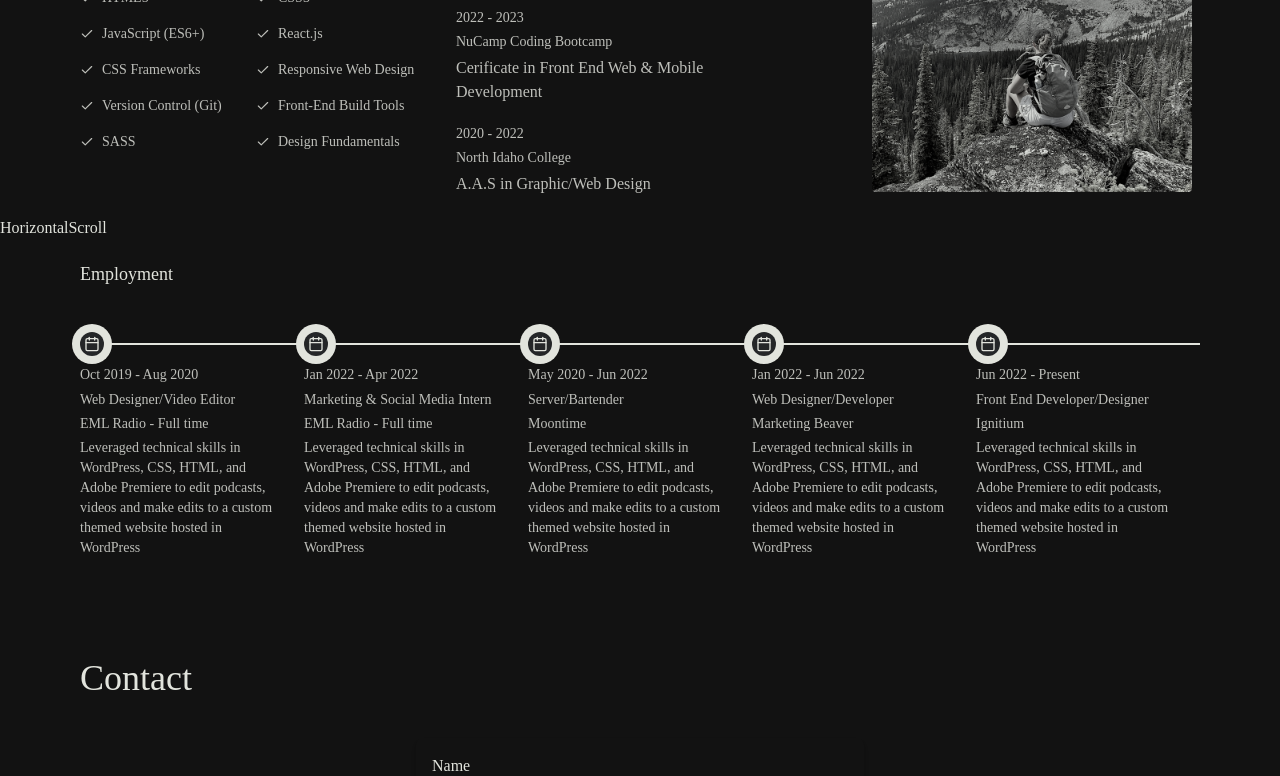
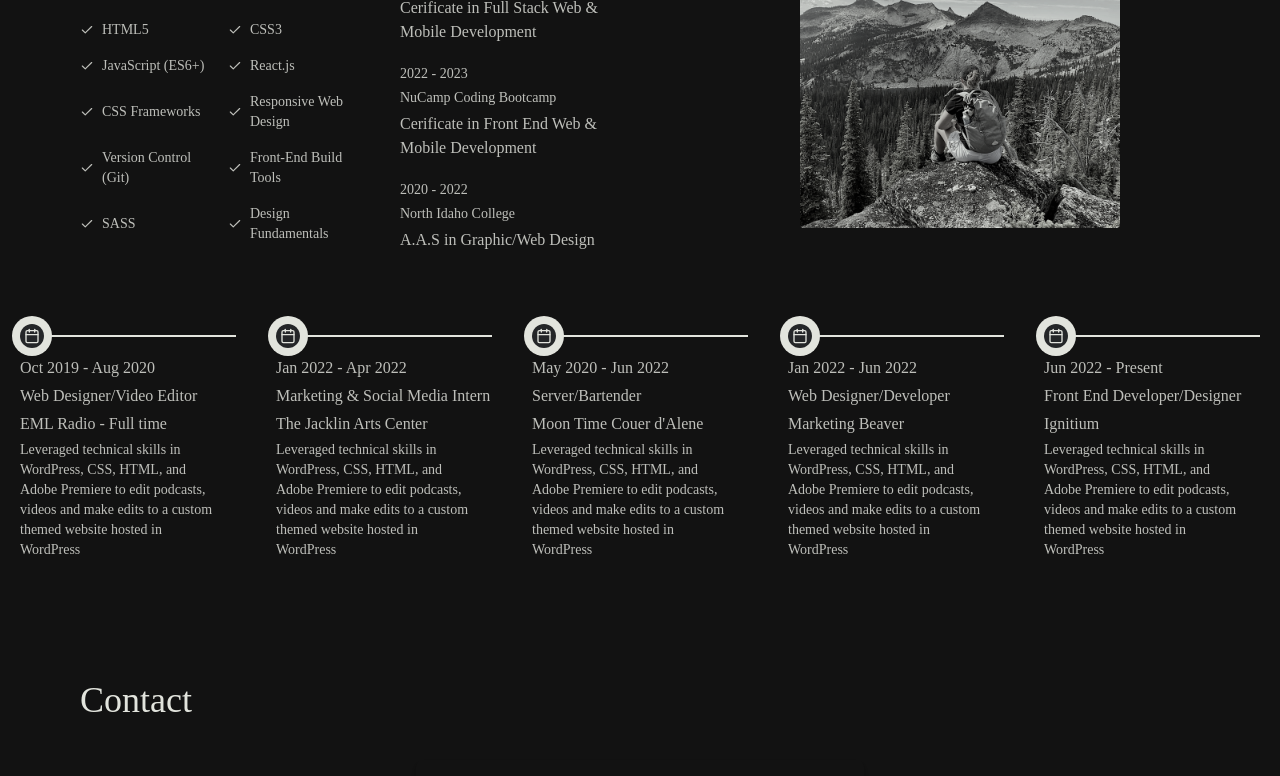
Before and after one commit to Kcounts93/my-portfolio, a React (Create React App) app: page / in a window 1280 px wide. Shown: the part 2209-2985 px from the top of the page. Built offline with nearby package versions, Linux system fonts and the light colour scheme.

Commit message:
experience horizontal scroll about positioning

```diff
--- a/package.json
+++ b/package.json
@@ -12,6 +12,7 @@
     "react-fast-marquee": "^1.6.1",
     "react-icons": "^4.11.0",
     "react-scripts": "5.0.1",
+    "tailwind-scrollbar-hide": "^1.1.7",
     "web-vitals": "^2.1.4"
   },
   "scripts": {
--- a/src/App.js
+++ b/src/App.js
@@ -2,11 +2,10 @@ import Hero from "./components/Hero";
 import Navbar from "./components/Navbar";
 import About from "./components/About";
 import LogoMarquee from "./components/LogoMarquee";
-import Experience from "./components/Experience";
 import Projects from "./components/Projects";
 import Contact from "./components/Contact";
 import Footer from "./components/Footer";
-import HorizontalScroll from "./components/HorizontalScroll";
+import Experience from "./components/Experience";
 
 function App() {
   return (
@@ -16,7 +15,6 @@ function App() {
       <Projects />
       <LogoMarquee />
       <About />
-      <HorizontalScroll />
       <Experience />
       <Contact />
       <Footer />
--- a/src/components/About.jsx
+++ b/src/components/About.jsx
@@ -65,13 +65,13 @@ const About = () => {
       <div className="text-heading-section mb-6">
         <h2 className="text-4xl mb-2 font-medium">About me</h2>
       </div>
-      <div className="flex flex-wrap">
+      <div className="flex flex-wrap flex-col-reverse md:flex-row">
         {/* Left Section */}
         <motion.div
           initial={{ opacity: 0, x: 20 }}
           animate={{ opacity: 1, x: 0 }}
           transition={{ duration: 0.5 }}
-          className="w-full md:w-3/5 mb-6 md:mb-0"
+          className="w-full lg:w-1/2 mb-6 md:mb-0"
         >
           <p className="mb-6 leading-loose font-medium text-darkputty">
             I grew up on the Oregon Coast, filled with memories of going to the
@@ -145,20 +145,24 @@ const About = () => {
         </motion.div>
 
         {/* Right Section */}
-        <div className="w-full md:w-2/5 md:px-10">
+        <div className="w-full lg:w-1/2 hidden lg:flex flex-col justify-center items-center px-10">
+          <div className="">
             <img
-            className="rounded w-40 md:w-80 opacity-90 sm:hidden md:block"
+              className="rounded w-40 md:w-80 opacity-90"
               src={me}
               alt="portfolio me"
             />
+          </div>
+          <div className="w-50">
             <img
-            className="rounded w-40 md:w-80 opacity-90 ml-20 mt-10 sm:hidden md:block"
+              className="rounded w-40 md:w-80 opacity-90 ml-20 mt-10"
               src={hikingImg}
               alt="portfolio me"
             />
           </div>
         </div>
       </div>
+    </div>
   );
 };
 export default About;
--- /dev/null
+++ b/src/components/Backup.jsx
@@ -0,0 +1,89 @@
+import React from "react";
+import { motion, AnimatePresence } from "framer-motion";
+import { FiCalendar } from "react-icons/fi";
+
+const Experience = () => {
+  const experiences = [
+    {
+      title: "Web Designer/Video Editor",
+      company: "EML Radio - Full time",
+      date: "Oct 2019 - Aug 2020",
+      description:
+        "Leveraged technical skills in WordPress, CSS, HTML, and Adobe Premiere to edit podcasts, videos and make edits to a custom themed website hosted in WordPress",
+    },
+    {
+      title: "Marketing & Social Media Intern",
+      company: "EML Radio - Full time",
+      date: "Jan 2022 - Apr 2022",
+      description:
+        "Leveraged technical skills in WordPress, CSS, HTML, and Adobe Premiere to edit podcasts, videos and make edits to a custom themed website hosted in WordPress",
+    },
+    {
+      title: "Server/Bartender",
+      company: "Moontime",
+      date: "May 2020 - Jun 2022",
+      description:
+        "Leveraged technical skills in WordPress, CSS, HTML, and Adobe Premiere to edit podcasts, videos and make edits to a custom themed website hosted in WordPress",
+    },
+    {
+      title: "Web Designer/Developer",
+      company: "Marketing Beaver",
+      date: "Jan 2022 - Jun 2022",
+      description:
+        "Leveraged technical skills in WordPress, CSS, HTML, and Adobe Premiere to edit podcasts, videos and make edits to a custom themed website hosted in WordPress",
+    },
+    {
+      title: "Front End Developer/Designer",
+      company: "Ignitium",
+      date: "Jun 2022 - Present",
+      description:
+        "Leveraged technical skills in WordPress, CSS, HTML, and Adobe Premiere to edit podcasts, videos and make edits to a custom themed website hosted in WordPress",
+    },
+  ];
+
+  return (
+    <div name="experience" className="w-full px-5 lg:px-20 mb-5">
+      {/* timeline */}
+      <h3 className="sm:mt-5 text-lg font-medium mb-3">Employment</h3>
+      <div className="timeline-container flex justify-center align-top">
+        <ol className="items-start mt-3 sm:flex sm:flex-wrap md:flex-wrap lg:flex-nowrap">
+          <AnimatePresence>
+            {experiences.map((experience, index) => (
+              <motion.li
+                key={index}
+                initial={{ opacity: 0, x: -30 }}
+                animate={{ opacity: 1, x: 0 }}
+                exit={{ opacity: 0, x: -30 }}
+                transition={{ duration: 0.5 }}
+                className="relative mx-0 px-0 mb-6 sm:mb-0 sm:mt-5"
+              >
+                <div className="flex items-center">
+                  <div className="flex items-center justify-center w-6 h-6 bg-charcoal rounded-full ring-0 ring-putty dark:bg-charcoal sm:ring-8 dark:ring-charcoal shrink-0">
+                    <FiCalendar className="text-putty" />
+                  </div>
+                  <div className="hidden sm:flex w-full bg-putty h-0.5 dark:bg-charcoal"></div>
+                </div>
+                <div className="mt-3 mr-5">
+                  <time className="block mb-2 text-sm font-medium leading-none text-darkputty">
+                    {experience.date}
+                  </time>
+                  <h3 className="text-sm font-medium text-darkputty">
+                    {experience.title}
+                  </h3>
+                  <h3 className="text-sm font-medium my-1 text-darkputty">
+                    {experience.company}
+                  </h3>
+                  <p className="font-medium text-sm text-darkputty">
+                    {experience.description}
+                  </p>
+                </div>
+              </motion.li>
+            ))}
+          </AnimatePresence>
+        </ol>
+      </div>
+    </div>
+  );
+};
+
+export default Experience;
--- a/src/components/Experience.jsx
+++ b/src/components/Experience.jsx
@@ -1,6 +1,5 @@
-import React from "react";
-import { motion, AnimatePresence } from "framer-motion";
-import { FiCalendar } from "react-icons/fi";
+import React, { useRef, useEffect } from "react";
+import { FiCalendar, FiChevronLeft, FiChevronRight } from "react-icons/fi";
 
 const Experience = () => {
   const experiences = [
@@ -13,14 +12,14 @@ const Experience = () => {
     },
     {
       title: "Marketing & Social Media Intern",
-      company: "EML Radio - Full time",
+      company: "The Jacklin Arts Center",
       date: "Jan 2022 - Apr 2022",
       description:
         "Leveraged technical skills in WordPress, CSS, HTML, and Adobe Premiere to edit podcasts, videos and make edits to a custom themed website hosted in WordPress",
     },
     {
       title: "Server/Bartender",
-      company: "Moontime",
+      company: "Moon Time Couer d'Alene",
       date: "May 2020 - Jun 2022",
       description:
         "Leveraged technical skills in WordPress, CSS, HTML, and Adobe Premiere to edit podcasts, videos and make edits to a custom themed website hosted in WordPress",
@@ -41,47 +40,85 @@ const Experience = () => {
     },
   ];
 
+  const sliderRef = useRef(null);
+  const scrollAmount = 350; // Adjust the scroll amount as needed
+
+  const handleSlide = (direction) => {
+    const slider = sliderRef.current;
+    const startScrollLeft = slider.scrollLeft;
+    const targetScrollLeft =
+      direction === "left"
+        ? startScrollLeft - scrollAmount
+        : startScrollLeft + scrollAmount;
+    const duration = 500; // Adjust the duration as needed
+    const startTime = performance.now();
+
+    function step(currentTime) {
+      const progress = (currentTime - startTime) / duration;
+      if (progress < 1) {
+        const newScrollLeft =
+          startScrollLeft + (targetScrollLeft - startScrollLeft) * progress;
+        slider.scrollLeft = newScrollLeft;
+        requestAnimationFrame(step);
+      } else {
+        slider.scrollLeft = targetScrollLeft;
+      }
+    }
+
+    requestAnimationFrame(step);
+  };
+
+  useEffect(() => {
+    // Set the initial scroll position when the component mounts
+    const initialScrollPosition = 700; // Adjust this value as needed
+    const slider = sliderRef.current;
+    slider.scrollLeft = initialScrollPosition;
+  }, []);
+
   return (
-    <div name="experience" className="w-full px-5 lg:px-20 mb-5">
-      {/* timeline */}
-      <h3 className="sm:mt-5 text-lg font-medium mb-3">Employment</h3>
-      <div className="timeline-container flex justify-center align-top">
-        <ol className="items-start mt-3 sm:flex sm:flex-wrap md:flex-wrap lg:flex-nowrap">
-          <AnimatePresence>
+    <div className="relative flex items-center">
+      <FiChevronLeft
+        onClick={() => handleSlide("left")}
+        size={50}
+        className="hover:opacity-60 duration-300 mr-1 block xl:hidden"
+      />
+      <div
+        ref={sliderRef}
+        className="py-5 overflow-x-scroll overflow-hidden flex flex-nowrap scroll-container"
+      >
         {experiences.map((experience, index) => (
-              <motion.li
+          <div
             key={index}
-                initial={{ opacity: 0, x: -30 }}
-                animate={{ opacity: 1, x: 0 }}
-                exit={{ opacity: 0, x: -30 }}
-                transition={{ duration: 0.5 }}
-                className="relative mx-0 px-0 mb-6 sm:mb-0 sm:mt-5"
+            className="inline-block cursor-pointer hover:scale-105 ease-in-out duration-300 w-[350px] p-5"
           >
             <div className="flex items-center">
               <div className="flex items-center justify-center w-6 h-6 bg-charcoal rounded-full ring-0 ring-putty dark:bg-charcoal sm:ring-8 dark:ring-charcoal shrink-0">
                 <FiCalendar className="text-putty" />
               </div>
-                  <div className="hidden sm:flex w-full bg-putty h-0.5 dark:bg-charcoal"></div>
+              <div className="w-full hidden sm:flex bg-putty h-0.5 dark:bg-charcoal"></div>
             </div>
-                <div className="mt-3 mr-5">
-                  <time className="block mb-2 text-sm font-medium leading-none text-darkputty">
+            <div className="mt-3 flex flex-col">
+              <time className="block mb-2 text-md font-medium leading-none text-darkputty whitespace-nowrap">
                 {experience.date}
               </time>
-                  <h3 className="text-sm font-medium text-darkputty">
+              <h3 className="text-md font-medium text-darkputty whitespace-nowrap">
                 {experience.title}
               </h3>
-                  <h3 className="text-sm font-medium my-1 text-darkputty">
+              <h3 className="text-md font-medium my-1 text-darkputty whitespace-nowrap">
                 {experience.company}
               </h3>
-                  <p className="font-medium text-sm text-darkputty">
+              <p className="flex-1 font-medium text-sm text-darkputty pr-4">
                 {experience.description}
               </p>
             </div>
-              </motion.li>
+          </div>
         ))}
-          </AnimatePresence>
-        </ol>
       </div>
+      <FiChevronRight
+        onClick={() => handleSlide("right")}
+        size={50}
+        className="hover:opacity-60 duration-300 ml-1 xl:hidden"
+      />
     </div>
   );
 };
--- a/src/components/HorizontalScroll.jsx
+++ /dev/null
@@ -1,7 +0,0 @@
-import React from "react";
-
-const HorizontalScroll = () => {
-  return <div>HorizontalScroll</div>;
-};
-
-export default HorizontalScroll;
--- a/src/index.css
+++ b/src/index.css
@@ -37,12 +37,20 @@
   margin: 0px 5rem;
 }
 
-/* Scrollbar */
-/* width */
-::-webkit-scrollbar {
-  width: 1rem;
+.scroll-container {
+  overflow-x: scroll;
+  scrollbar-width: none; /* Firefox */
+  -ms-overflow-style: none; /* Internet Explorer and Edge */
 }
 
+/* Webkit (Chrome, Safari) */
+.scroll-container::-webkit-scrollbar {
+  width: 0;
+  height: 0;
+  display: none;
+}
+
+/* Apply global styles after the specific container styles */
 /* Track */
 ::-webkit-scrollbar-track {
   background: #121212;
```
Also changed, not shown: 1 other file (tests, documents, lock files or other folders). Lines whose indentation alone changed are shown as unchanged.
